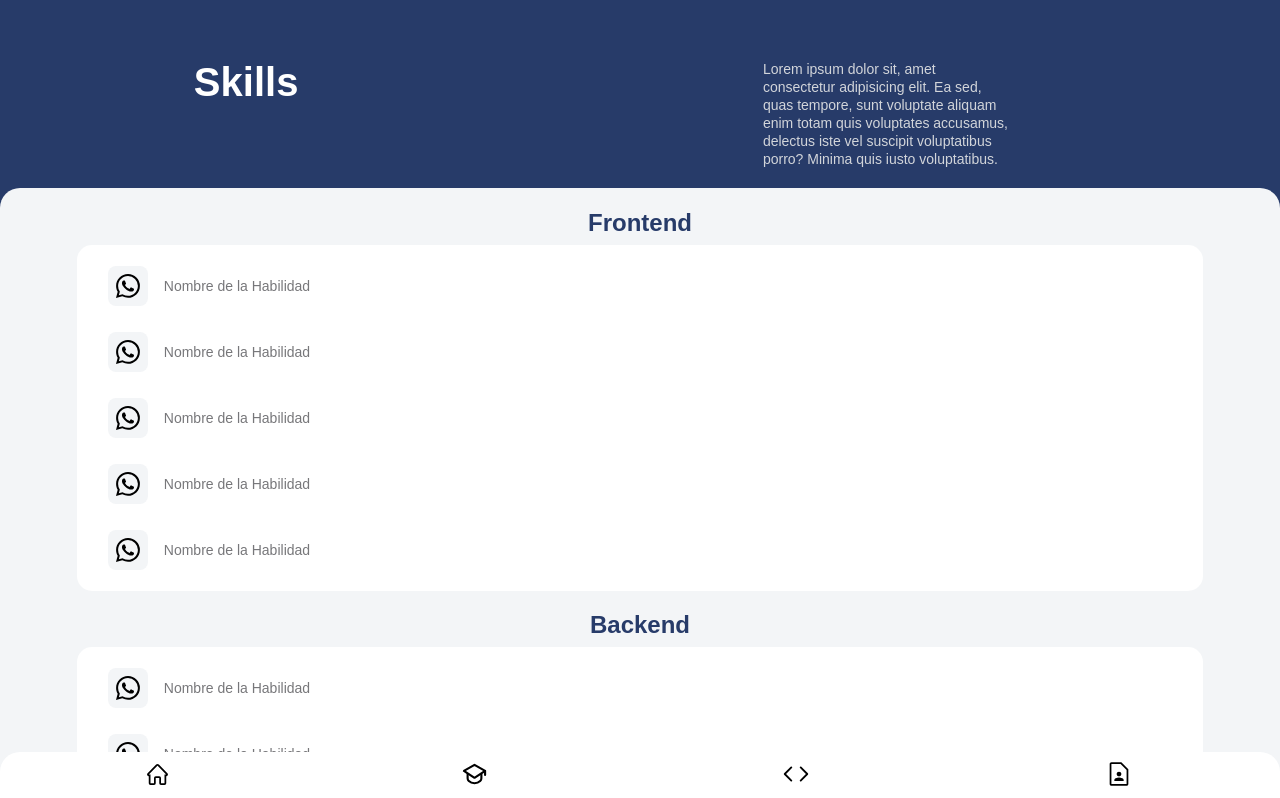
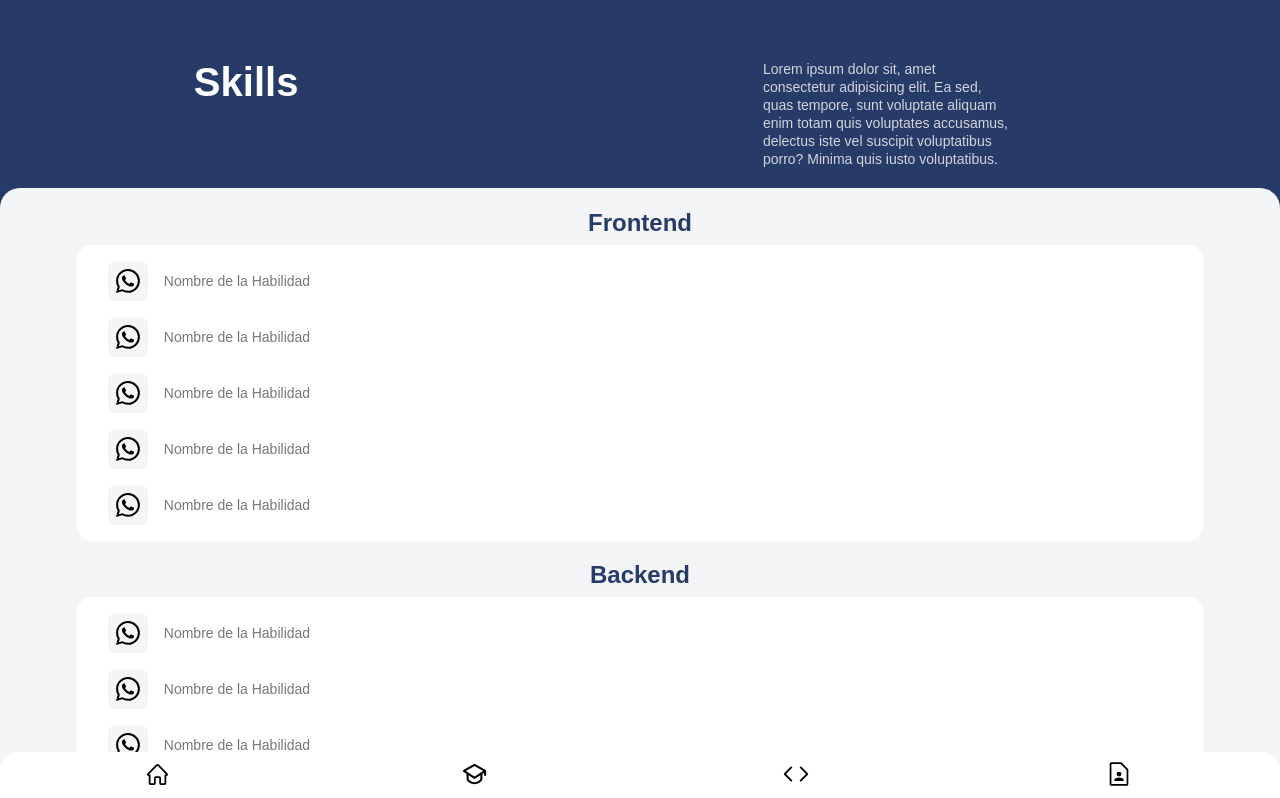
Before and after one commit to Yusei-0/Yusei-0, an Angular app: page /skills in a window 1280 px wide. Shown: the top 798 px of the page. Built offline with nearby package versions, Linux system fonts and the light colour scheme.

Commit message:
Fix margin and padding styles

```diff
--- a/src/app/skills/skills/skills.component.css
+++ b/src/app/skills/skills/skills.component.css
@@ -32,7 +32,7 @@
     background-color: var(--grey-background);
     border-radius: 20px 20px 0 0;
     padding-top: 1px;
-    padding-bottom: 40px;
+    padding-bottom: 70px;
 
 }
 
@@ -60,7 +60,7 @@
 .main-list-item {
     display:  flex;
     align-items: center;
-    padding: 5px 15px;
+    padding: 0px 15px;
 }
 
 .main-list-item .icon-container{
```
